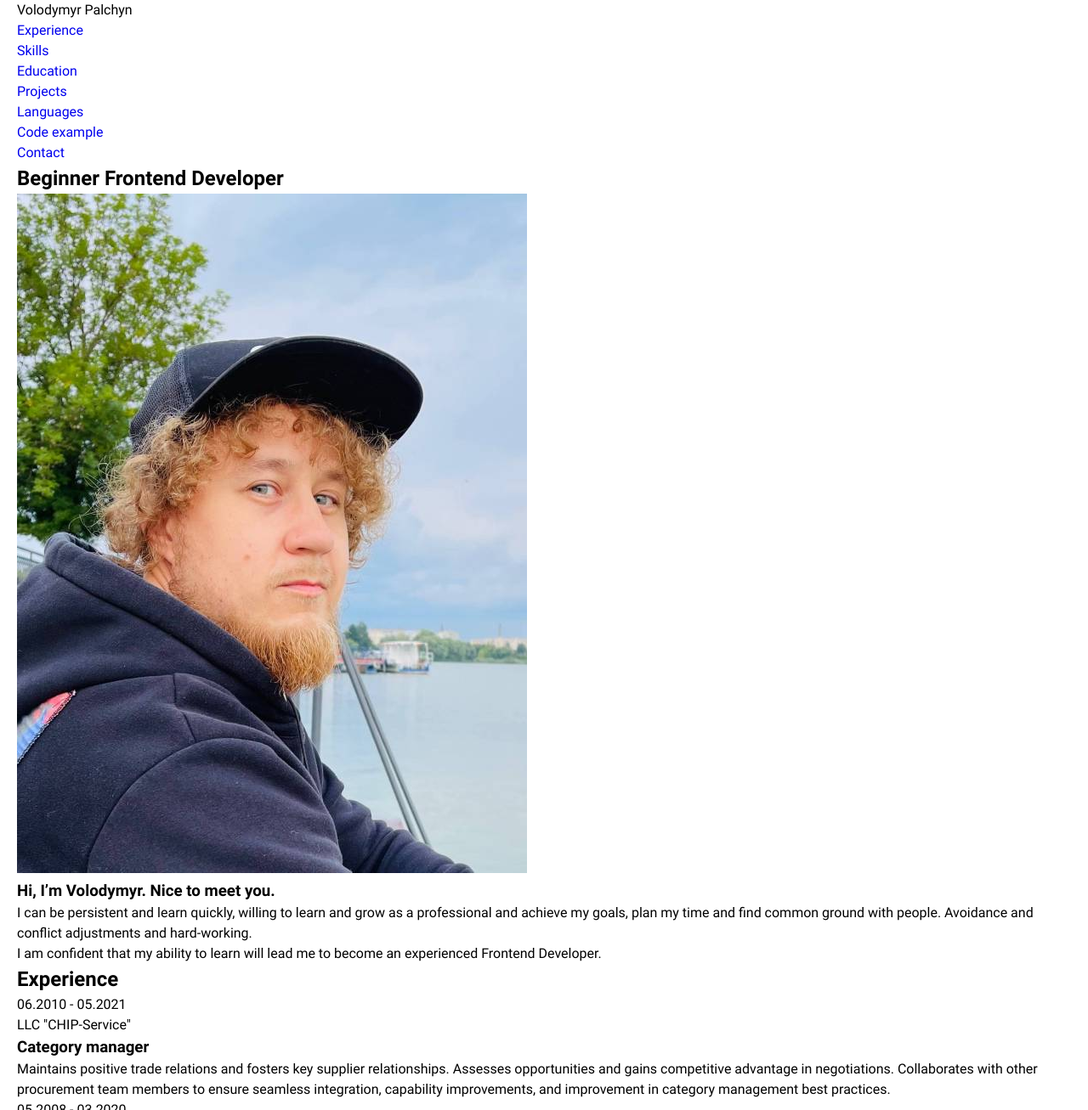
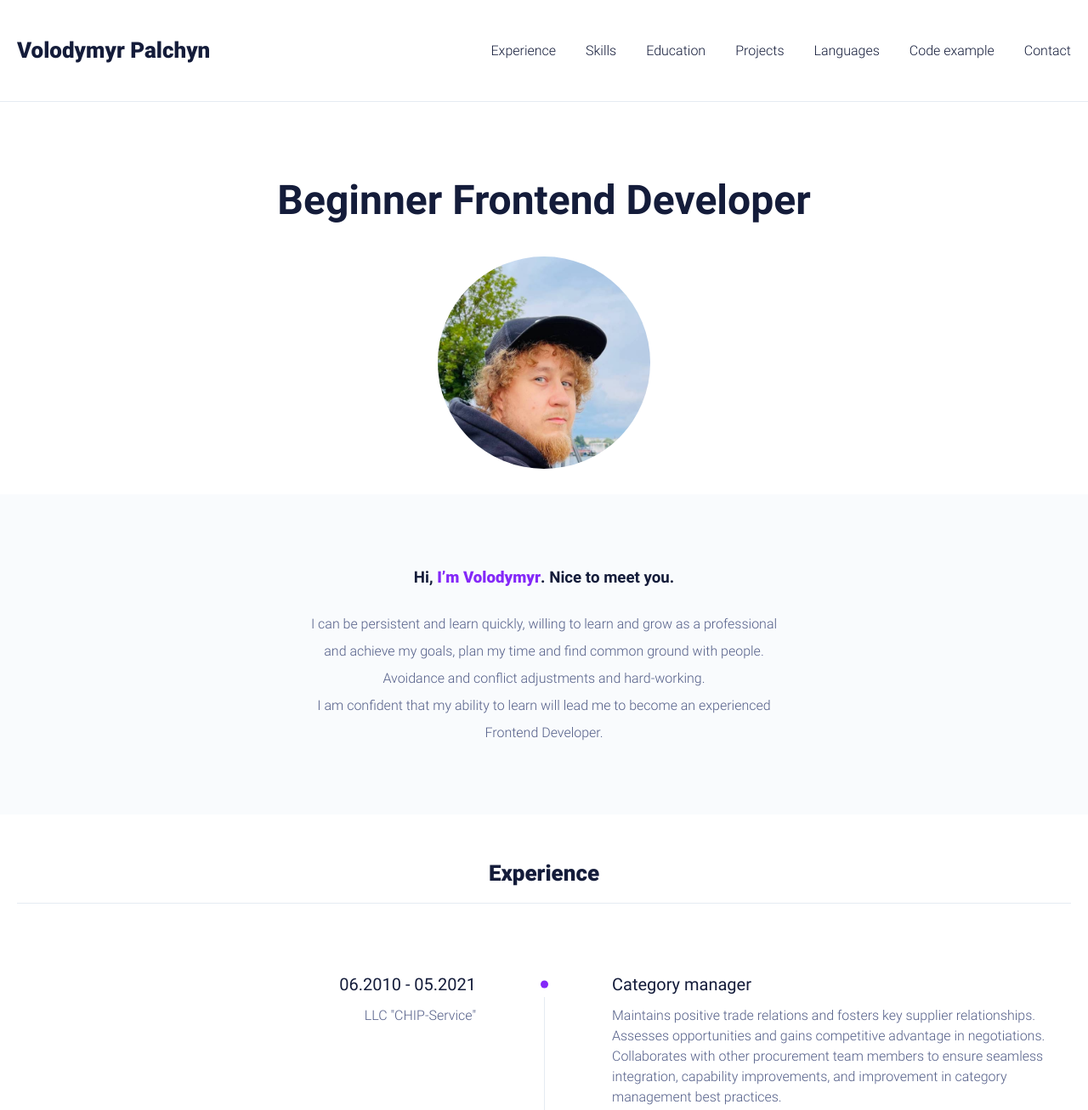
Before and after one commit to drDramen/rsschool-cv-temp, a plain HTML site: page index.html in a window 1280 px wide. Shown: the top 1307 px of the page at 85% size. Drawn offline with Linux system fonts and the light colour scheme.

Commit message:
feat: add style for header, profile, exp, skils

```diff
--- a/index.html
+++ b/index.html
@@ -31,17 +31,21 @@
       <section class="main__section profile">
         <h1 class="visually-hidden">Palchyn Volodymyr - Beginner Frontend Developer</h1>
         <div class="container profile__container">
-          <h2 class="profile__title title">Beginner Frontend Developer</h2>
+          <div class="profile__hero">
+            <h2 class="profile__title">Beginner Frontend Developer</h2>
             <div class="profile__img-wrap">
               <img src="assets/img/my-foto.jpg" class="profile__img" alt="Palchyn Volodymyr" />
             </div>
+          </div>
+          <div class="profile__about">
             <div class="profile__description">
-            <h3>Hi, I’m Volodymyr. Nice to meet you.</h3>
+              <h3>Hi, <span class="profile__name">I’m Volodymyr</span>. Nice to meet you.</h3>
               <p>
                 I can be persistent and learn quickly, willing to learn and grow as a professional and achieve my goals,
                 plan my time and find common ground with people. Avoidance and conflict adjustments and hard-working.
               </p>
               <p>I am confident that my ability to learn will lead me to become an experienced Frontend Developer.</p>
+            </div>
           </div>
         </div>
       </section>
@@ -93,16 +97,24 @@
       <section id="skills" class="main__section skills">
         <div class="container skills__container">
           <h2 class="skills__title title">Skills</h2>
+          <div class="skills__wrapper">
+            <div class="skills__list-container">
               <ul class="skills__list list-reset">
                 <li class="skills__item">HTML5, Pug(Jade)</li>
                 <li class="skills__item">CSS3, SASS/SCSS</li>
                 <li class="skills__item">JavaScript (ES6+, DOM, JSON, AJAX)</li>
                 <li class="skills__item">npm, Node.js (basic)</li>
+              </ul>
+            </div>
+            <div class="skills__list-container">
+              <ul class="skills__list list-reset">
                 <li class="skills__item">Git, GitHub</li>
                 <li class="skills__item">Gulp</li>
                 <li class="skills__item">VS Code, WebStorm</li>
                 <li class="skills__item">Adobe Photoshop, Figma (basic)</li>
               </ul>
+            </div>
+          </div>
         </div>
       </section>
       <section id="edu" class="main__section edu">
@@ -111,12 +123,14 @@
             <h2 class="edu__title title">Educational institutions</h2>
             <ul class="edu__list list-reset">
               <li class="edu__item">
-                <p class="edu__time">09.2004 - 06.2006</p>
-                <h3 class="edu__institution">Khmelnytskyi National University, Computer Engineering</h3>
+                <p class="edu__time">09.2001 - 06.2004</p>
+                <h3 class="edu__institution">Khmelnitsky Polytechnic College</h3>
+                <p>Programming</p>
               </li>
               <li class="edu__item">
-                <p class="edu__time">09.2001 - 06.2004</p>
-                <h3 class="edu__institution">Khmelnitsky Polytechnic College, Programming</h3>
+                <p class="edu__time">09.2004 - 06.2006</p>
+                <h3 class="edu__institution">Khmelnytskyi National University</h3>
+                <p>Computer Engineering</p>
               </li>
             </ul>
           </div>
@@ -141,7 +155,7 @@
           <ul class="projects__list list-reset">
             <li class="projects__item">
               <a class="projects__link" href="http://www.grandpalace.km.ua/" target="_blank">
-                <img class="projects__img" src="assets/img/grandpalace.png" alt="Grand Palace - modern housing in the city of Khmelnytsky" />
+                <img class="projects__img" src="assets/img/grandpalace.jpg" alt="Grand Palace - modern housing in the city of Khmelnytsky" />
                 <div class="projects__content">
                   <h3 class="projects__title">Grand Palace - real estate</h3>
                   <p class="projects__description">Several pages. Used: Gulp, Pug, Sass, JS</p>
@@ -150,7 +164,7 @@
             </li>
             <li class="projects__item">
               <a class="projects__link" href="https://drdramen.github.io/softserve-js-project/" target="_blank">
-                <img class="projects__img" src="assets/img/fayni-remeni.png" alt="Fayni Remeni" />
+                <img class="projects__img" src="assets/img/fayni-remeni.jpg" alt="Fayni Remeni" />
                 <div class="projects__content">
                   <h3 class="projects__title">Catalog of goods, basket - educational project</h3>
                   <p class="projects__description">Used: Gulp, HTML, SCSS, JS (a lot of functionality)</p>
--- a/style.css
+++ b/style.css
@@ -38,7 +38,9 @@ html {
 }
 
 body {
-  font: 400 16px/1.5 'Roboto', sans-serif;
+  font: 300 16px/1.5 'Roboto', sans-serif;
+  color: #535e88;
+  background: #fff;
 }
 
 img {
@@ -75,3 +77,260 @@ a {
 .list-reset {
   list-style: none;
 }
+
+.title {
+  margin-bottom: 80px;
+  padding-bottom: 15px;
+  text-align: center;
+  font-size: 26px;
+  font-weight: 900;
+  color: #141c3a;
+  border-bottom: 1px solid #e5ebf2;
+}
+
+.header {
+  border-bottom: 1px solid #e5ebf2;
+}
+
+.header__container {
+  display: flex;
+  align-items: center;
+  /* max-width: 940px; */
+  padding-top: 40px;
+  padding-bottom: 40px;
+}
+
+.header__logo {
+  font-weight: 900;
+  font-size: 26px;
+  color: #141c3a;
+}
+
+.header__nav {
+  margin-left: auto;
+}
+
+.nav__list {
+  display: flex;
+}
+
+.nav__item {
+  margin-left: 35px;
+}
+
+.nav__link {
+  position: relative;
+  color: #141c3a;
+  transition: 0.3s ease;
+}
+
+.nav__link::after,
+.nav__link::before {
+  content: '';
+  position: absolute;
+  bottom: -2px;
+  width: 0%;
+  height: 1px;
+  background-color: #8428f8;
+  transition: 0.3s ease;
+}
+
+.nav__link::after {
+  left: 50%;
+}
+
+.nav__link::before {
+  right: 50%;
+}
+
+.nav__link:hover {
+  color: #8428f8;
+}
+
+.nav__link:hover::after,
+.nav__link:hover::before {
+  width: 55%;
+  background-color: #8428f8;
+}
+
+.main__section {
+  padding: 50px 0 20px;
+}
+
+.profile {
+  padding: 80px 0 0;
+}
+
+.profile__container {
+  display: flex;
+  align-items: center;
+  flex-direction: column;
+  padding: 0;
+  max-width: none;
+}
+
+.profile__hero {
+  display: flex;
+  align-items: center;
+  flex-direction: column;
+  padding: 0 20px;
+}
+
+.profile__about {
+  display: flex;
+  align-items: center;
+  justify-content: center;
+  padding: 80px 0;
+  width: 100%;
+  background-color: #f9fbfd;
+}
+
+.profile__title {
+  margin-bottom: 30px;
+  font-size: 48px;
+  color: #141c3a;
+}
+
+.profile__img-wrap {
+  margin-bottom: 30px;
+  width: 250px;
+  height: 250px;
+  border-radius: 100%;
+  overflow: hidden;
+}
+
+.profile__img-wrap img {
+  object-fit: cover;
+}
+
+.profile__description {
+  position: relative;
+  padding: 0 20px;
+  max-width: 610px;
+  text-align: center;
+  line-height: 2;
+  color: #535e88;
+}
+
+.profile__description h3 {
+  margin-bottom: 20px;
+  color: #141c3a;
+}
+
+.profile__name {
+  font-weight: 900;
+  color: #8428f8;
+}
+
+.exp__list {
+  display: flex;
+  align-items: center;
+  flex-direction: column;
+}
+
+.exp__item {
+  display: flex;
+  justify-content: center;
+  margin-bottom: 80px;
+}
+
+.exp__item:last-child {
+  margin-bottom: 0;
+}
+
+.exp__date-company,
+.exp__position {
+  flex: 0 0 50%;
+}
+
+.exp__date-company {
+  position: relative;
+  padding-right: 80px;
+  text-align: right;
+}
+
+.exp__position {
+  padding-left: 80px;
+}
+
+.exp__time,
+.exp-position__title {
+  margin-bottom: 10px;
+  font-size: 20px;
+  font-weight: 400;
+  color: #141c3a;
+}
+
+.exp__time {
+  position: relative;
+}
+
+.exp__time::after {
+  content: '';
+  position: absolute;
+  top: 50%;
+  right: -85px;
+  width: 9px;
+  height: 9px;
+  border-radius: 100%;
+  background-color: #8428f8;
+  transform: translateY(-50%);
+}
+
+.exp-position {
+  position: relative;
+}
+
+.exp__item:not(:last-child) .exp-position::after {
+  content: '';
+  position: absolute;
+  top: 30px;
+  left: 0;
+  width: 1px;
+  height: calc(100% + 50px);
+  background-color: #e5ebf2;
+}
+
+.skills {
+  color: #141c3a;
+}
+
+.skills__wrapper {
+  display: flex;
+}
+
+.skills__list-container {
+  display: flex;
+  justify-content: center;
+  flex: 0 0 50%;
+}
+
+.skills__item {
+  position: relative;
+  margin-bottom: 15px;
+  padding-left: 15px;
+}
+
+.skills__item:after {
+  content: '';
+  position: absolute;
+  top: 0;
+  left: 0;
+  width: 7px;
+  height: 100%;
+  background-color: #8428f8;
+}
+
+.edu__list {
+  display: flex;
+  justify-content: center;
+}
+
+.edu__item {
+  flex: 0 0 30%;
+}
+
+.edu__time {
+  margin-bottom: 15px;
+  font-size: 20px;
+}
```
Lines whose indentation alone changed are shown as unchanged.
